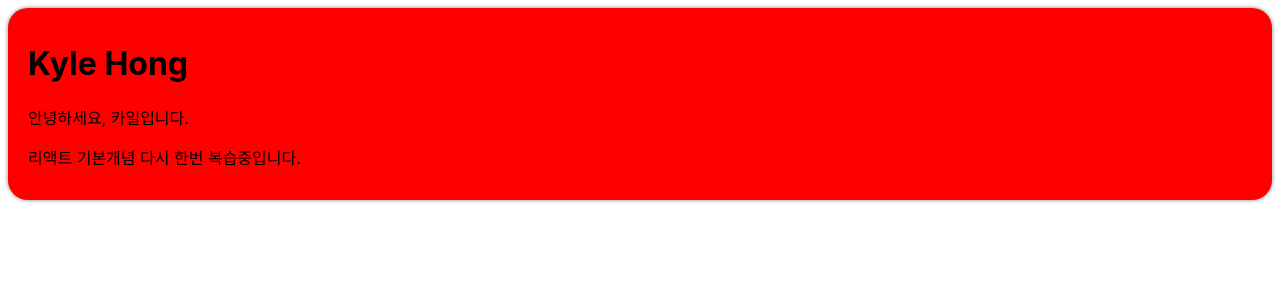
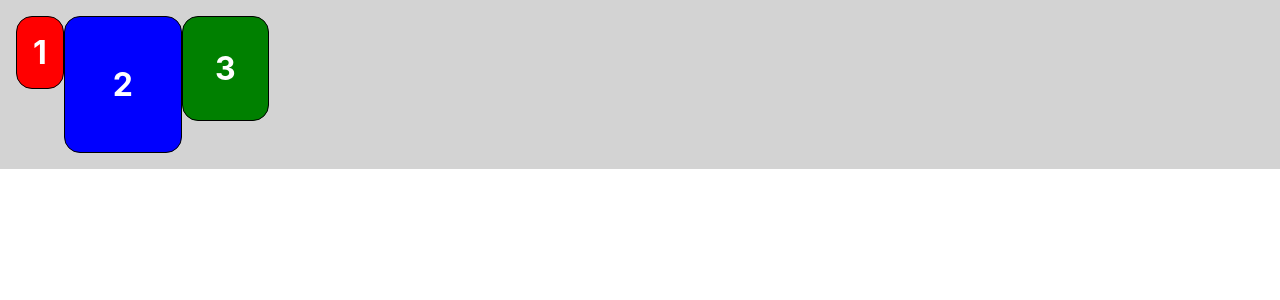
Before and after one commit to ghd6840/react-summary, a React (Create React App) app: page / in a window 1280 px wide. Shown: the top 300 px of the page. Built offline with nearby package versions, Linux system fonts and the light colour scheme.

Commit message:
Context, styled-components

```diff
--- a/package.json
+++ b/package.json
@@ -9,6 +9,7 @@
     "react": "^18.2.0",
     "react-dom": "^18.2.0",
     "react-scripts": "5.0.1",
+    "styled-components": "^6.1.8",
     "web-vitals": "^2.1.4"
   },
   "scripts": {
--- /dev/null
+++ b/src/chapter_14/DarkOrLight.jsx
@@ -0,0 +1,23 @@
+import { useState, useCallback } from "react";
+import ThemeContext from "./ThemeContext";
+import MainContext from "./MainContext";
+
+function DarkOrLight(props) {
+    const [ theme, setTheme ] = useState("light");
+
+    const toggleTheme = useCallback(() => {
+        if(theme === 'light') {
+            setTheme("dark");
+        } else if(theme === "dark") {
+            setTheme("light");
+        }
+    }, [theme]);
+
+    return (
+        <ThemeContext.Provider value={{ theme, toggleTheme }}>
+            <MainContext />
+        </ThemeContext.Provider>
+    );
+}
+
+export default DarkOrLight;
--- /dev/null
+++ b/src/chapter_14/ThemeContext.jsx
@@ -0,0 +1,6 @@
+import React from "react";
+
+const ThemeContext = React.createContext();
+ThemeContext.displayName = "ThemeContext";
+
+export default ThemeContext;
--- /dev/null
+++ b/src/chapter_15/Blocks.jsx
@@ -0,0 +1,58 @@
+import styled from "styled-components";
+
+const Wrapper = styled.div`
+    padding: 1rem;
+    display: flex;
+    flex-direction: row;
+    align-items: flex-start;
+    justify-content: flex-start;
+    background-color: lightgrey;
+`;
+
+const Block = styled.div`
+    padding: ${(props) => props.padding};
+    border: 1px solid black;
+    border-radius: 1rem;
+    background-color: ${(props) => props.backgroundColor};
+    color: #fff;
+    font-size: 2rem;
+    font-weight: bold;
+    text-align: center;
+`;
+
+const blockItem = [
+    {
+        label: "1",
+        padding: "1rem",
+        backgroundColor: "red",
+    },
+    {
+        label: "2",
+        padding: "3rem",
+        backgroundColor: "blue",
+    },
+    {
+        label: "3",
+        padding: "2rem",
+        backgroundColor: "green",
+    },
+];
+
+function Blocks(props) {
+    return(
+        <Wrapper>
+            {blockItem.map((blockItem) => {
+                return(
+                    <Block
+                        padding={blockItem.padding}
+                        backgroundColor={blockItem.backgroundColor}
+                    >
+                        {blockItem.label}
+                    </Block>
+                );
+            })}
+        </Wrapper>
+    );
+}
+
+export default Blocks;
--- /dev/null
+++ b/src/chapter_15/styledComponentTest.jsx
@@ -0,0 +1,25 @@
+import React from "react";
+import styled from "styled-components";
+
+const Wrapper = styled.div`
+    padding: 1em;
+    background: grey;
+`;
+
+const Title = styled.h1`
+    font-size: 1.5em;
+    color: white;
+    text-align: center;
+`;
+
+function MainPage(props) {
+    return(
+        <Wrapper>
+            <Title>
+                Styled Component 설치 잘 됐다!
+            </Title>
+        </Wrapper>
+    )
+}
+
+export default MainPage;
--- a/src/index.js
+++ b/src/index.js
@@ -1,5 +1,5 @@
 import React from 'react';
-import ReactDOM from 'react-dom';
+import ReactDOM from 'react-dom/client';
 import './index.css';
 // import App from './App';
 import reportWebVitals from './reportWebVitals';
@@ -12,15 +12,17 @@ import reportWebVitals from './reportWebVitals';
 // import AttendanceBook from './chapter_10/AttendanceBook';
 // import SignUp from './chapter_11/SignUp';
 // import Calculator from './chapter_12/Calculator';
-import ProfileCard from './chapter_13/ProfileCard';
+// import ProfileCard from './chapter_13/ProfileCard';
+// import DarkOrLight from './chapter_14/DarkOrLight';
+// import MainPage from './chapter_15/styledComponentTest';
+import Blocks from './chapter_15/Blocks';
 
-// const root = ReactDOM.createRoot(document.getElementById('root'));
+const root = ReactDOM.createRoot(document.getElementById('root'));
 
-ReactDOM.render(
+root.render(
   <React.StrictMode>
-    <ProfileCard />
-  </React.StrictMode>,
-  document.getElementById('root')
+    <Blocks />
+  </React.StrictMode>
 );
 
 // If you want to start measuring performance in your app, pass a function
```
Also changed, not shown: src/chapter_14/MainContext.jsx (added, +23 -0 lines), 1 other file (tests, documents, lock files or other folders).
